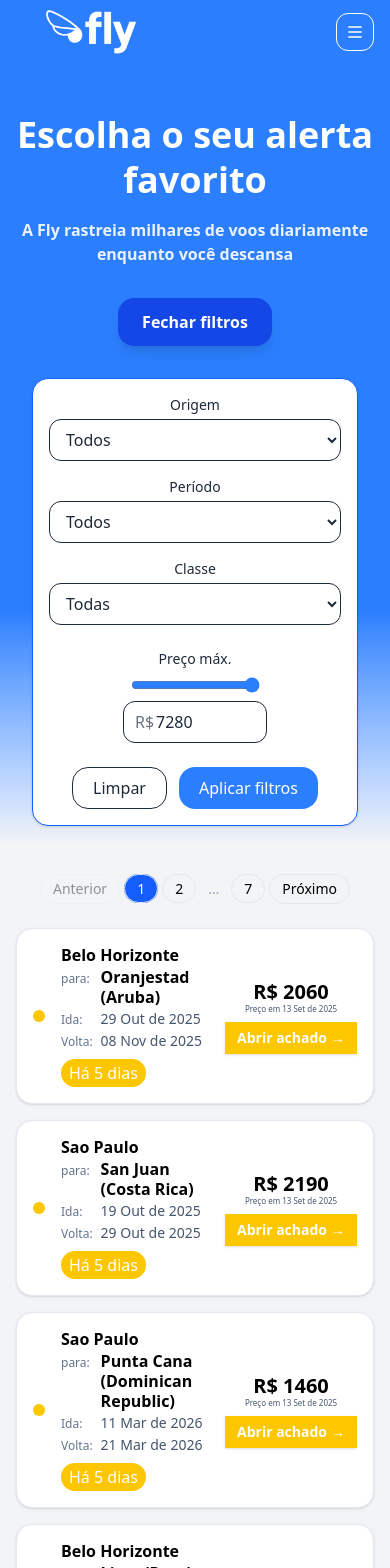
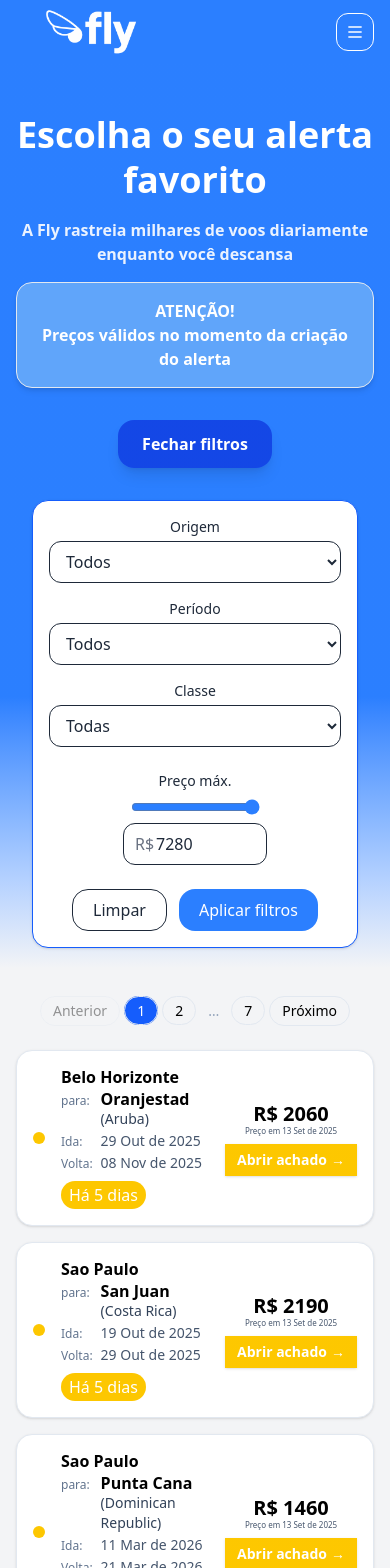
Before and after one commit to GCOUTO-FONSECA/flytripalert_js-site, a Next.js app: page / in a window 390 px wide. Shown: the top 1568 px of the page. Built offline with nearby package versions, Linux system fonts and the light colour scheme.

Commit message:
fix: Refactor AlertCard component to improve destination display and enhance Hero component with alert message

```diff
--- a/components/AlertCard.tsx
+++ b/components/AlertCard.tsx
@@ -51,6 +51,9 @@ function translateDate(dateStr: string, translateTo: string): string {
   return newDate;
 }
 
+
+
+
 export default function AlertCard(p: Props) {
   const elapsedTime = elapsedDays(p.found_at);
   const color = ratingColor(p.found_at);
@@ -65,7 +68,7 @@ export default function AlertCard(p: Props) {
           <span className="hidden sm:inline">
             <span>{p.from}</span>
             <span className="mx-1" aria-hidden>→</span>
-            <span>{p.to}</span>
+            <span>{p.to.split("(")[0]}</span><span className="text-sm text-slate-700 font-normal"> ({p.to.split("(")[1].replace(")", "") ?? ""})</span>
           </span>
         </h3>
 
@@ -76,7 +79,12 @@ export default function AlertCard(p: Props) {
 
         {/* para: (same line, grey, lower)) */}
         <span className="text-xs text-slate-500 font-normal">para:</span>
-        <h3 className="text-base font-semibold leading-tight">{p.to}</h3>
+        <div className="flex flex-col col-start-2">
+          <h3 className="text-base font-semibold leading-tight">{p.to.split("(")[0]}</h3>
+          <span className="text-sm text-slate-700 font-normal">
+            ({p.to.split("(")[1]?.replace(")", "") ?? ""})
+          </span>
+        </div>
 
         {/* Ida / Volta in the same grid*/}
         <span className="text-xs text-slate-500 font-normal">Ida:</span>
--- a/components/Hero.tsx
+++ b/components/Hero.tsx
@@ -96,7 +96,7 @@ export default function Hero() {
 
   // Renderização do componente
   return (
-    <section className="relative w-full bg-[linear-gradient(to_bottom,_theme(colors.blue.500)_0%,_theme(colors.blue.500)_70%,_theme(colors.gray.100)_100%)] text-white">
+    <section className="relative isolate w-full text-white">
       <div className="mx-auto max-w-7xl pt-12 pb-0 sm:pt-16 sm:pb-0 text-center">
         {/* Headline principal */}
         <h1 className="text-4xl sm:text-5xl lg:text-6xl font-extrabold leading-tight">
@@ -106,6 +106,12 @@ export default function Hero() {
         {/* Subheadline explicativa */}
         <p className="mt-4 text-base sm:text-lg opacity-90 font-bold">
           A Fly rastreia milhares de voos diariamente enquanto você descansa
+        </p>
+        <p style={{ backgroundColor: 'rgb(96, 165, 250)' }} className="relative z-10 mt-4 text-base sm:text-lg font-bold
+        border border-slate-200 p-4 max-w-2xl text-center mx-auto rounded-2xl
+        text-white shadow-md">
+          ATENÇÃO! <br />
+          Preços válidos no momento da criação do alerta<br />
         </p>
 
         <section id="form" className="relative w-full text-white">
```
